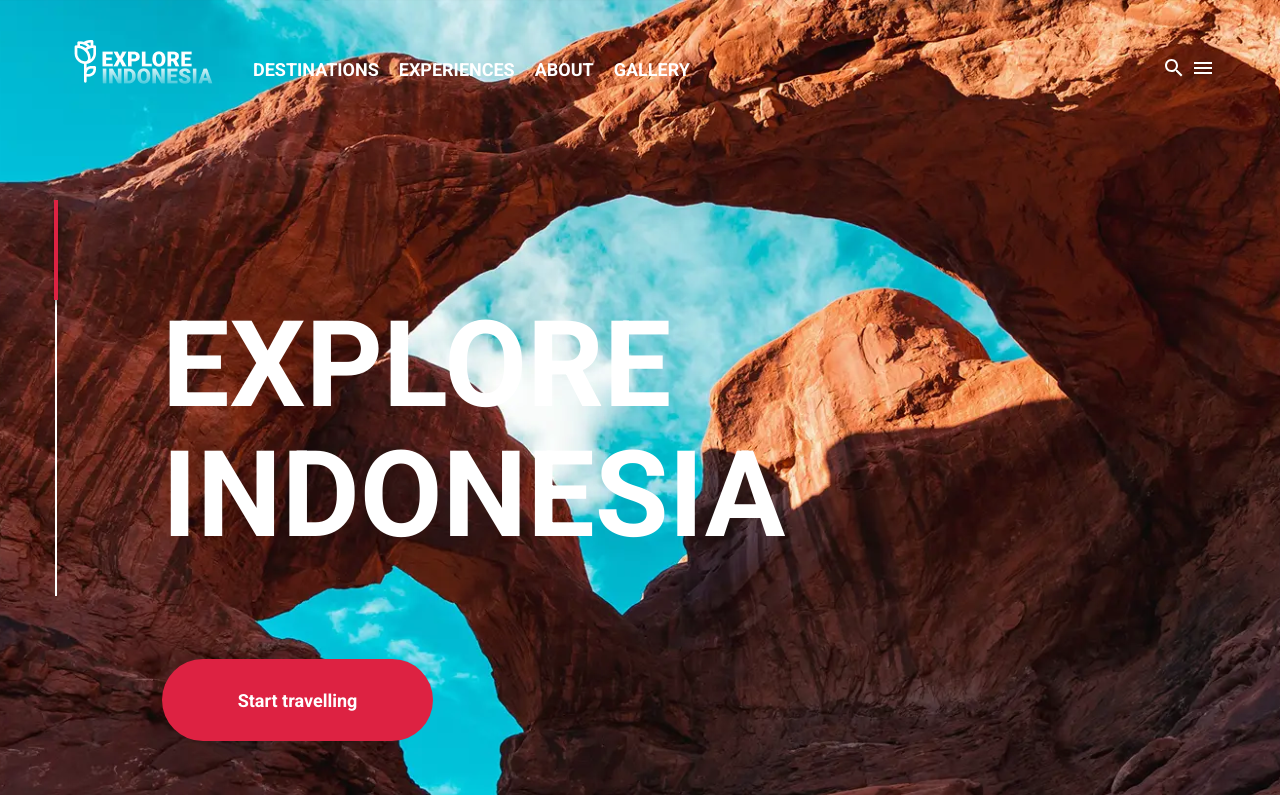
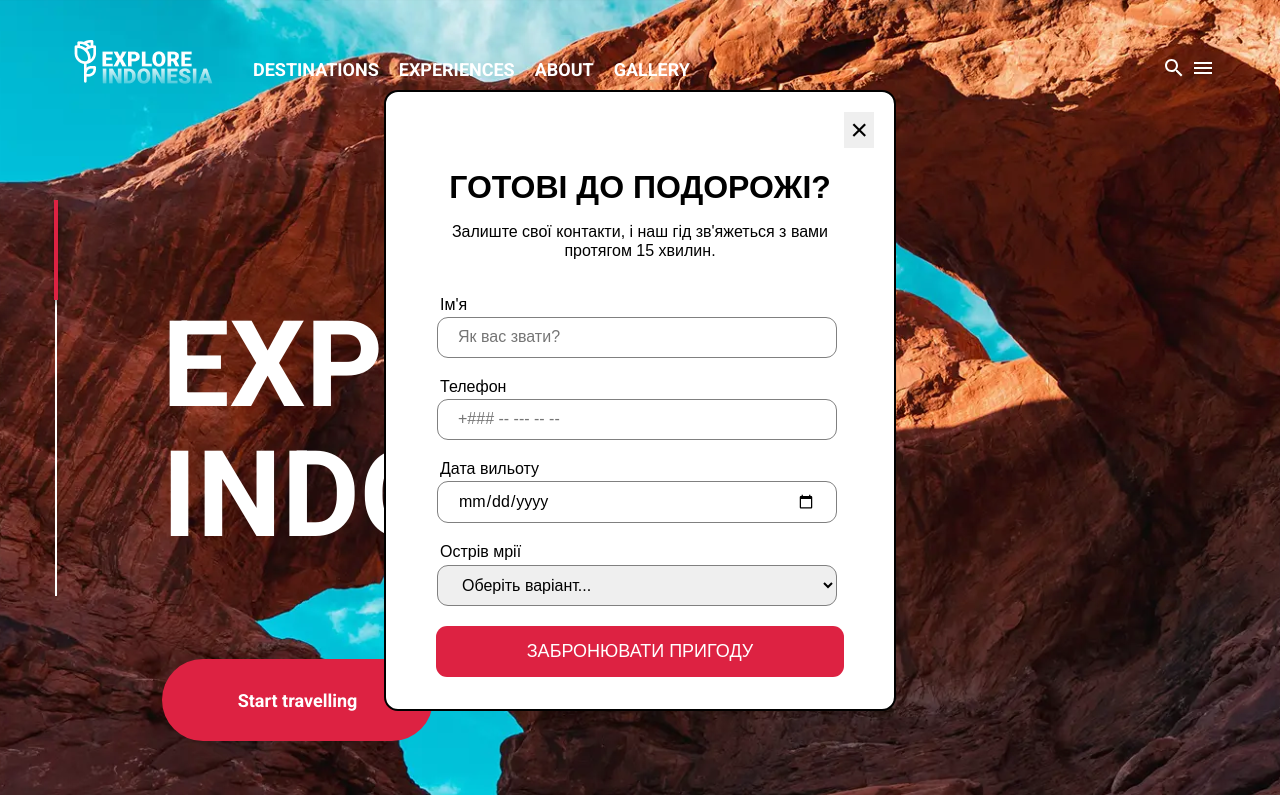
Before and after one commit to MaksimMarchuk/solo-project-final-css, a plain HTML site: page index.html in a window 1280 px wide. Both pictures are taken after a click on the button "Start travelling". Shown: the top 795 px of the page. Drawn offline with Linux system fonts and the light colour scheme.

Commit message:
fast-commit

```diff
--- a/index.html
+++ b/index.html
@@ -92,7 +92,7 @@
 
                 <div class="preview-interactive-div">
                     <h1 class="preview-head-text">explore indonesia</h1>
-                    <button class="preview-btn">Start travelling</button>
+                    <button class="preview-btn" data-modal-open>Start travelling</button>
                 </div>
             </div>
             <div class="preview-cards-div-adaptive">
@@ -322,6 +322,49 @@
             <p>Copyright © 2019</p>
         </div>
     </footer>
+
+    <div class="backdrop is-hidden" data-modal>
+        <div class="modal">
+            <button class="btn-close" data-modal-close>&times;</button>
+            <h1>ГОТОВІ ДО ПОДОРОЖІ?</h1>
+            <p>Залиште свої контакти, і наш гід зв'яжеться з вами протягом 15 хвилин.</p>
+            <form>
+                <label>
+                    <div>
+                        <p>Ім'я</p>
+                        <input type="text" name="name" required placeholder="Як вас звати?" class="blank-input">
+                    </div>
+                </label>
+                <label>
+                    <div>
+                        <p>Телефон</p>
+                        <input type="tel" name="phone" pattern="^\+380\d{9}$" required placeholder="+### -- --- -- --" class="blank-input">
+                    </div>
+                </label>
+                <label>
+                    <div>
+                        <p>Дата вильоту</p>
+                        <input type="date" name="date" required class="blank-input">
+                    </div>
+                </label>
+                <label>
+                    <div>
+                        <p>Острів мрії</p>
+                        <select name="island" required class="blank-input">
+                            <option value="" disabled selected hidden>Оберіть варіант...</option>
+                            <option value="1">Балі</option>
+                            <option value="2">Ява</option>
+                            <option value="3">Ломбок</option>
+                        </select>
+                    </div>
+                </label>
+                <div>
+                    <button>ЗАБРОНЮВАТИ ПРИГОДУ</button>
+                </div>
+            </form>
+        </div>
+    </div>
+    <script src="modal.js"></script>
 </body>
 
 </html>
--- /dev/null
+++ b/modal.js
@@ -0,0 +1,15 @@
+(() => {
+    const refs = {
+        openModalBtn: document.querySelector("[data-modal-open]"),
+        closeModalBtn: document.querySelector("[data-modal-close]"),
+        modal: document.querySelector("[data-modal]"),
+    };
+
+    refs.openModalBtn.addEventListener("click", toggleModal);
+    refs.closeModalBtn.addEventListener("click", toggleModal);
+
+    function toggleModal() {
+        refs.modal.classList.toggle("is-hidden");
+        document.body.classList.toggle("no-scroll");
+    }
+})();
--- a/sass/components/_footer.scss
+++ b/sass/components/_footer.scss
@@ -33,6 +33,13 @@
         .footer-pointer {
             position: relative;
             bottom: 50px;
+            transition-duration: 0.5s;
+            cursor: pointer;
+
+            &:hover{
+                scale: 1.05;
+                transform: translateY(-10px);
+            }
         }
 
         .footer-text-div {
--- /dev/null
+++ b/sass/components/_modal.scss
@@ -0,0 +1,90 @@
+.backdrop.is-hidden {
+    opacity: 0;
+    pointer-events: none;
+}
+
+.backdrop {
+    position: fixed;
+    top: 0;
+    left: 0;
+    height: 100%;
+    display: flex;
+    align-items: center;
+    justify-content: center;
+    transition: opacity 0.3s ease;
+    width: 100%;
+    font-family: 'Montserrat', sans-serif;
+
+    .backdrop.is-hidden {
+        opacity: 0;
+        pointer-events: none;
+    }
+
+    .modal {
+        position: relative;
+        background-color: white;
+        padding: 20px;
+        width: 512px;
+        max-width: 90%;
+        height: 621px;
+        border-radius: 14px;
+        border: 2px solid;
+        display: flex;
+        flex-direction: column;
+        align-items: center;
+
+        .btn-close {
+            border-style: none;
+            font-size: 30px;
+            align-self: flex-end;
+
+            &:hover{
+                box-shadow: none;
+            }
+        }
+
+        form {
+            display: flex;
+            flex-direction: column;
+            align-items: center;
+
+            button{
+                background-color: $main-red;
+                width: 408px;
+                height: 51px;
+                border-style: none;
+                border-radius: 11px;
+                margin-top: 20px;
+                font-size: 18px;
+                color: white;
+            }
+        }
+
+        h1 {
+            text-align: center;
+            margin-bottom: 1px;
+        }
+
+        p {
+            width: 400px;
+            text-align: center;
+        }
+
+        .blank-input{
+            width: 400px;
+            padding: 10px 20px 10px 20px;
+            border-radius: 11px;
+            border-style: none;
+            border: 1px solid gray;
+        }
+
+        label{
+
+            p{
+                text-align: start;
+                margin: 3px;
+                margin-top: 20px;
+            }
+        }
+    }
+}
--- a/sass/main.scss
+++ b/sass/main.scss
@@ -2,3 +2,4 @@
 @import "./components/header";
 @import "./components/main";
 @import "./components/footer";
+@import "./components/modal";
```
Also changed, not shown: css/main.css.
